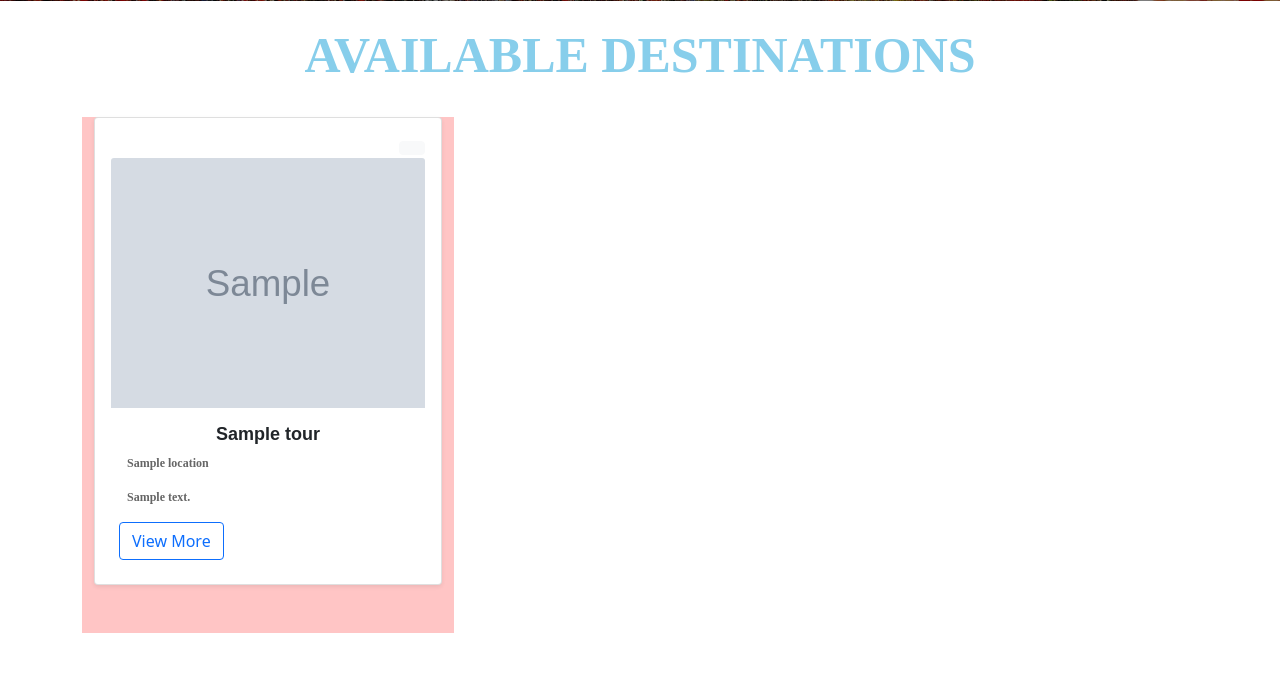
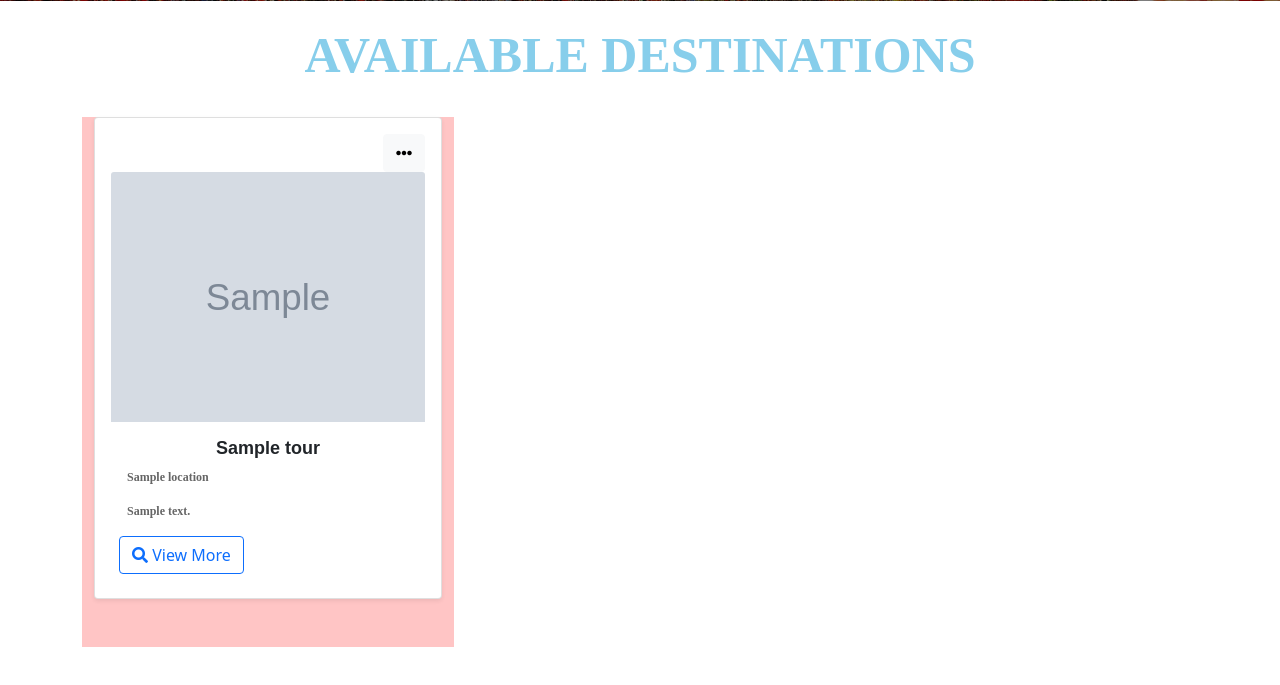
Before and after one commit to shahul1190/TravelSpot-Project, a Django app: template templates/index.html in a window 1280 px wide. Shown: the part 855-1540 px from the top of the page. Before the commit the page ends 1488 px from the top, so only its background shows below. Run offline with Django 3.2, Linux system fonts and the light colour scheme; the template is opened without the code that fills it: most values are stand-ins (such as "Sample title", 1, 10 or a date in 2020); grey boxes marked "Sample" are stand-in pictures; some libraries are stand-ins or nearby versions.

Commit message:
Update base.html

```diff
--- a/templates/base.html
+++ b/templates/base.html
@@ -9,6 +9,7 @@
   <link href="https://cdn.jsdelivr.net/npm/bootstrap@5.0.2/dist/css/bootstrap.min.css" rel="stylesheet" integrity="sha384-EVSTQN3/azprG1Anm3QDgpJLIm9Nao0Yz1ztcQTwFspd3yD65VohhpuuCOmLASjC" crossorigin="anonymous">
    <link href="https://cdn.jsdelivr.net/npm/bootstrap@5.2.3/ dist/css/bootstrap.min.css" rel="stylesheet" integrity="sha384-18mE5+ND3jYm3n4VwW3B/tvaq +MoGjBwjQ0Qn720ml.jI+idon/wnN@WRKMJQ" crossorigin="anonymous">
    <link rel="stylesheet" href="{% static 'css/style.css' %}">
+    <link rel="stylesheet" href="https://cdnjs.cloudflare.com/ajax/libs/font-awesome/5.15.4/css/all.min.css">
 
     <script defer src="{% static 'js/script.js' %}"></script>
     <link href="https://cdn.jsdelivr.net/npm/ bootstrap@@5.1.3/dist/css/bootstrap.min.css" rel="stylesheet" integrity="sha384-18mE5+3tHnOA94w03nMUBAU7V +AycU5M@t0196vcW" crossorigin="anonymous">
@@ -18,7 +19,7 @@
         <link rel="stylesheet" href="https://cdn.jsdelivr.net/ npm/bootstrap-icons@1.8.1/font/bootstrap-icons.css">
 
     <link href="https://cdn.jsdelivr.net/npm/bootstrap@5.1.3/ dist/css/bootstrap.min.css" rel="stylesheet" integrity="sha384-1BmE5+ND3jYm26nAvs+goPyO4+GM4DiZ +UCMO+U8m]TrOZ1zSTbDu+AfAYdND8" crossorigin="anonymous">
-
+<link rel="stylesheet" href="https://cdnjs.cloudflare.com/ajax/libs/font-awesome/5.15.4/css/all.min.css">
    <title>DESTINATIONS</title>
 </head>
 <body>
@@ -32,5 +33,6 @@
 <script src="https://cdn.jsdelivr.net/npm/bootstrap@5.0.2/dist/js/bootstrap.bundle.min.js" integrity="sha384-MrcW6ZMFYlzcLA8Nl+NtUVF0sA7MsXsP1UyJoMp4YLEuNSfAP+JcXn/tWtIaxVXM" crossorigin="anonymous"></script>
 <script src="https://cdn.jsdelivr.net/npm/bootstrap@5.1.3/ dist/js/bootstrap.bundle.min.js" integrity="sha384- ka7Sk@Gln4gmtz2M1QnikT1wXgYs0g+OMhuP+I1RH9SENBOOLRn5q +8nbTov4+1p" crossorigin="anonymous"></script>
 <script src="https://cdn.jsdelivr.net/npm/bootstrap@5.0.2/ dist/js/bootstrap.bundle.min.js" integrity="sha384-MrcW6ZMFY1zcLA8N1+NtUVF0sA7MsXsP1UyJoMp4YLEuNSfAP+JcXn/tWtIaxVXM" crossorigin="anonymous"></script>
+<script src="https://cdn.jsdelivr.net/npm/bootstrap@5.3.0/dist/js/bootstrap.bundle.min.js"></script>
 </body>
 </html>
```
